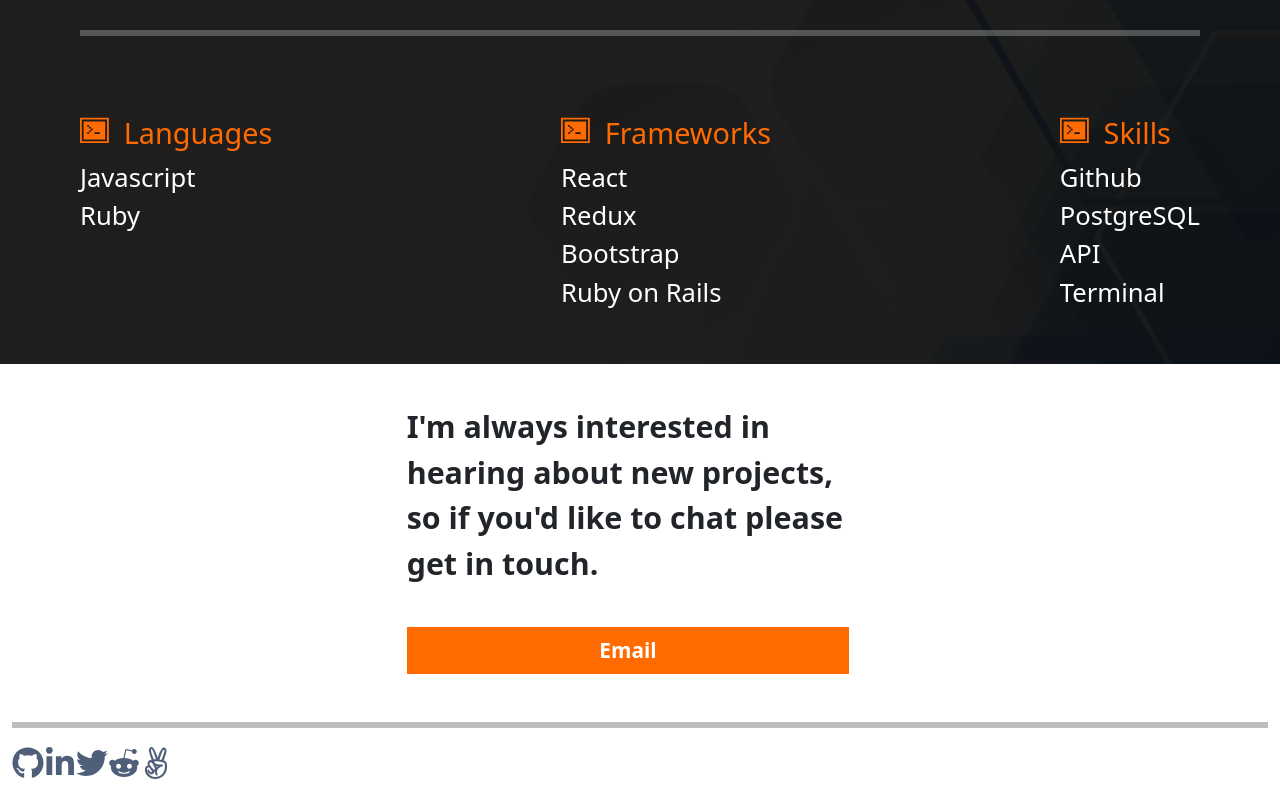
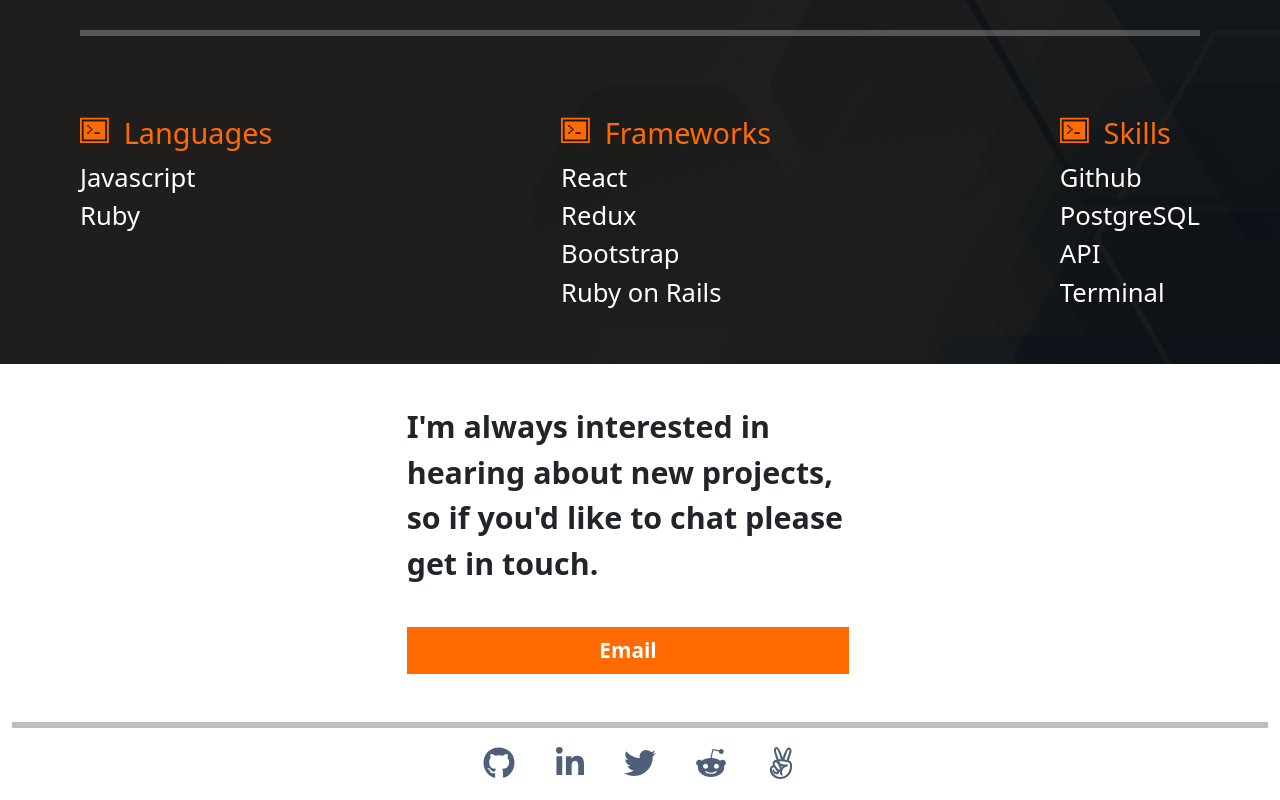
Before and after one commit to tiagorahal/portfolio-page, a React (Create React App) app: page / in a window 1280 px wide. Shown: the part 2512-3312 px from the top of the page. Built offline with nearby package versions, Linux system fonts and the light colour scheme.

Commit message:
Adjust size and positioning of footer elements

```diff
--- a/src/components/footer/footer.js
+++ b/src/components/footer/footer.js
@@ -10,9 +10,9 @@
 
 function Footer() {
   return (
-    <div className="Footer">
+    <div className="Footer col">
       <hr />
-      <div className="links-column-footer">
+      <div className="links-column-footer col-sm-10 col-md-4 col-lg-5 col-xl-3  m-auto">
         <a href="https://github.com/tiagorahal" target="_blank" className="links-column-links-footer">
           <FaGithub />
         </a>
--- a/src/styles/queries.css
+++ b/src/styles/queries.css
@@ -118,6 +118,13 @@
   .ContactContainer {
     padding-top: 5vh;
     padding-bottom: 5vh;
+  }
+
+  .links-column-footer {
+    display: flex;
+    justify-content: space-between;
+    padding-bottom: 2vh;
+
   }
 }
 
@@ -319,6 +326,10 @@
   .info-bottom-column p {
     font-size: 1.6rem;
   }
+
+  .links-column-links-footer {
+    font-size: 3rem;
+  }
 }
 
 @media (min-width: 1200px) {
```
